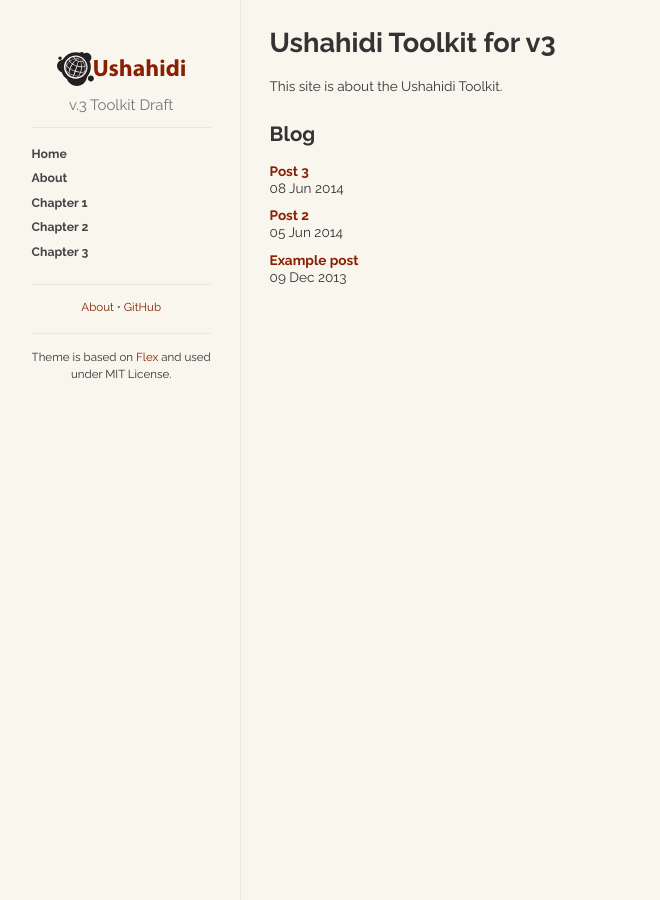
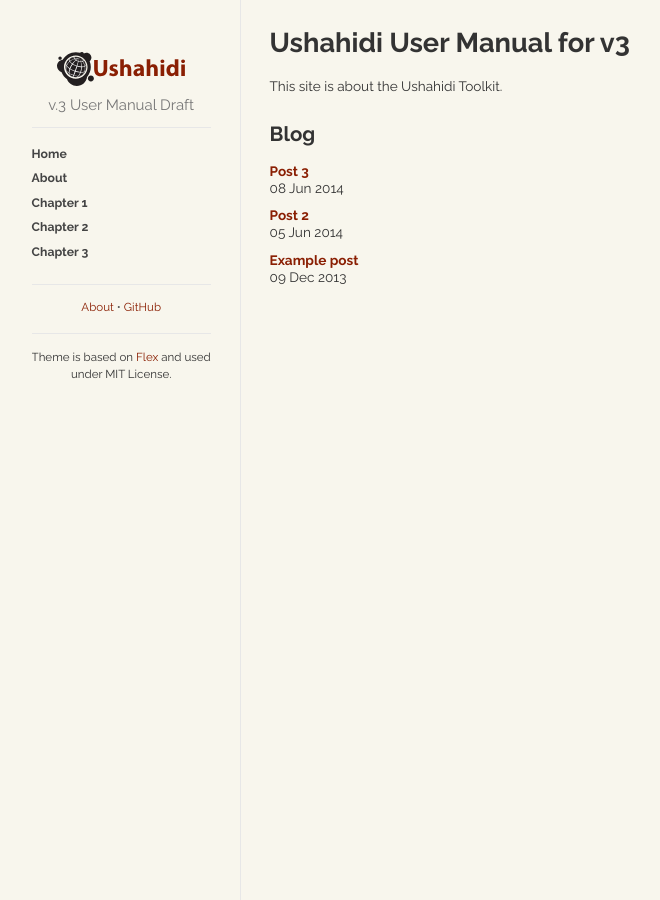
Before and after one commit to Jcrowley/ush_manual, a Jekyll site: the page built from index.md, in a window 1280 px wide. Shown: the whole page, without its empty margins (118-778 px from the left). Built offline with Jekyll 4.4.1, drawn with Linux system fonts in a browser that asks for light colours; Markdown is read by kramdown in place of the engine named in the settings.

Commit message:
changed toolkit refs to manual

```diff
--- a/_layouts/default.html
+++ b/_layouts/default.html
@@ -24,7 +24,7 @@
       <div class="sidebar" id="sidebar">
         <div class="header">
           <h1 class="title"><a href="{{ site.baseurl }}"><img id="logo" src="{{ site.baseurl }}/images/logo_ushahidi.svg"></a></h1>
-          <span class="tagline">v.3 Toolkit Draft</span>
+          <span class="tagline">v.3 User Manual Draft</span>
         </div>
         <div class="posts">
 	      {% assign totalpages = site.pages | size %}
@@ -40,7 +40,7 @@
         <div class="footer">
           <span id="footer-links">
             <a href="{{ site.baseurl }}about/" class="footer-link">About</a> <span class="separator">&bull;</span>
-            <a href="http://github.com/jcrowley/ush_toolkit/" class="footer-link">GitHub</a>
+            <a href="http://github.com/jcrowley/ush_manual/" class="footer-link">GitHub</a>
           </span>
 		</div>
 
--- a/_layouts/home.html
+++ b/_layouts/home.html
@@ -24,7 +24,7 @@
       <div class="sidebar" id="sidebar">
         <div class="header">
           <h1 class="title"><a href="{{ site.baseurl }}"><img id="logo" src="{{ site.baseurl }}/images/logo_ushahidi.svg"></a></h1>
-          <span class="tagline">v.3 Toolkit Draft</span>
+          <span class="tagline">v.3 User Manual Draft</span>
         </div>
         <div class="posts">
 	      {% assign totalpages = site.pages | size %}
@@ -54,7 +54,7 @@
 		<div id="sidebar-button">
 	    <img src="{{ site.baseurl }}/images/sidebar-button.png">
 	  </div>
-	<h1 class="hometitle">Ushahidi Toolkit for v3</h1>
+	<h1 class="hometitle">Ushahidi User Manual for v3</h1>
 	{% include home_blurb%}
 	<h2 class="subtitle">Blog</h2>
 	<ul class="posts-list">
```
